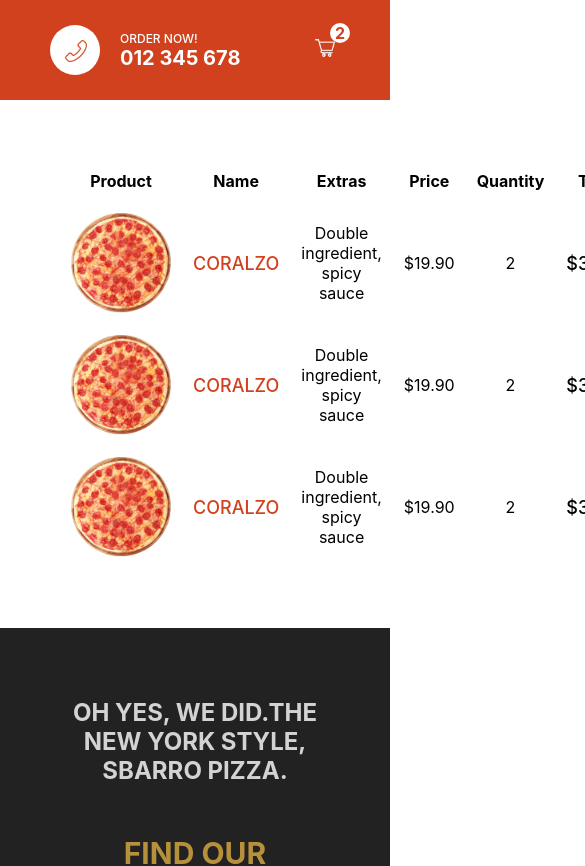
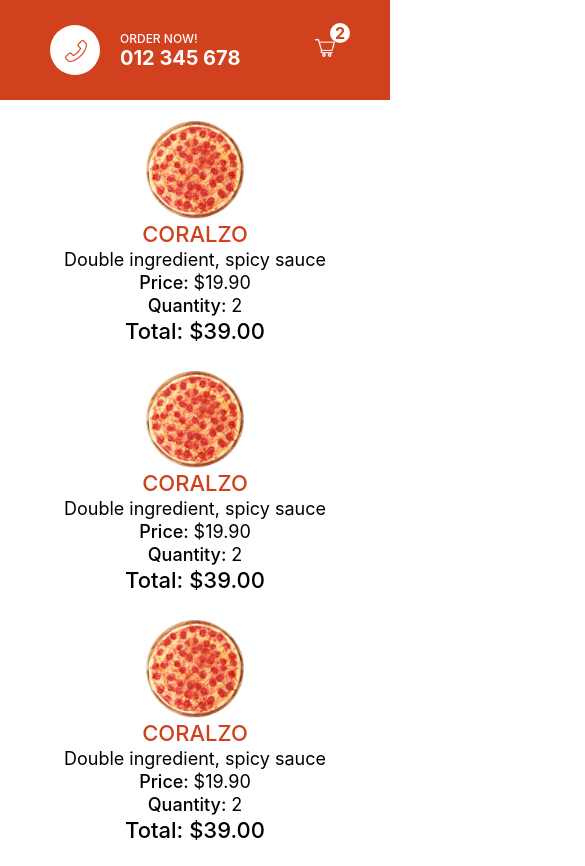
Before and after one commit to asish918/MERN-Food-Ordering, a Next.js app: page /cart in a window 390 px wide. Shown: the top 866 px of the page, 585 px wide, since content can reach past the window. Built offline with nearby package versions, Linux system fonts and the light colour scheme.

Commit message:
Made the Cart Page responsive

```diff
--- a/src/pages/cart.jsx
+++ b/src/pages/cart.jsx
@@ -7,7 +7,7 @@ const Cart = () => {
             <div className={styles.left}>
                 <table className={styles.table}>
                     <thead>
-                        <tr className={styles.tr}>
+                        <tr className={styles.trTitle}>
                             <th>Product</th>
                             <th>Name</th>
                             <th>Extras</th>
@@ -17,7 +17,7 @@ const Cart = () => {
                         </tr>
                     </thead>
                     <tbody>
-                        <tr>
+                        <tr className={styles.tr}>
                             <td>
                                 <div className={styles.imgContainer}>
                                     <Image src='/pizza.png' alt='pizza' layout='fill' objectFit='cover' />
@@ -41,7 +41,7 @@ const Cart = () => {
                                 <span className={styles.total}>$39.00</span>
                             </td>
                         </tr>
-                        <tr>
+                        <tr className={styles.tr}>
                             <td>
                                 <div className={styles.imgContainer}>
                                     <Image src='/pizza.png' alt='pizza' layout='fill' objectFit='cover' />
@@ -65,7 +65,7 @@ const Cart = () => {
                                 <span className={styles.total}>$39.00</span>
                             </td>
                         </tr>
-                        <tr>
+                        <tr className={styles.tr}>
                             <td>
                                 <div className={styles.imgContainer}>
                                     <Image src='/pizza.png' alt='pizza' layout='fill' objectFit='cover' />
--- a/src/styles/Cart.module.css
+++ b/src/styles/Cart.module.css
@@ -57,3 +57,61 @@
     cursor: pointer;
     margin-top: 20px;
 }
+
+@media screen and (max-width: 480px) {
+    .container {
+        flex-direction: column;
+        padding: 20px;
+    }
+
+    .table {
+        display: flex;
+        flex-direction: column;
+        align-items: center;
+        justify-content: center;
+    }
+
+    .trTitle {
+        display: none;
+    }
+
+    .tr {
+        display: flex;
+        flex-direction: column;
+        align-items: center;
+        justify-content: center;
+        margin-bottom: 25px;
+    }
+
+    .imgContainer {
+        width: 25vw;
+        height: 25vw;
+    }
+
+    .name, .total {
+        font-size: 22px;;
+    }
+
+    .extras, .price, .quantity {
+        font-size: 18px;
+    }
+
+    .price::before {
+        content: "Price: ";
+        font-weight: 500;
+    }
+
+    .quantity::before {
+        content: "Quantity: ";
+        font-weight: 500;
+    }
+
+    .total::before {
+        content: "Total: ";
+        font-weight: 500;
+    }
+
+    .wrapper {
+        width: 100%;
+    }
+}
```
